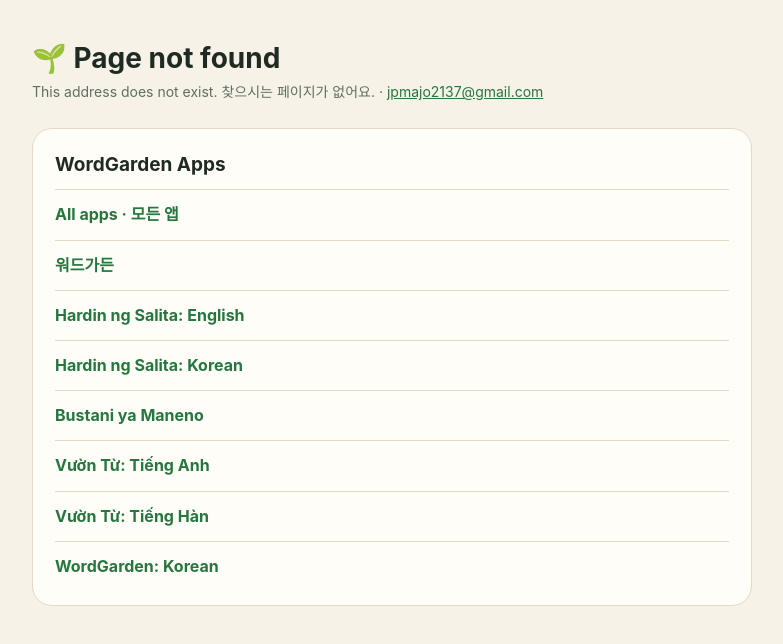
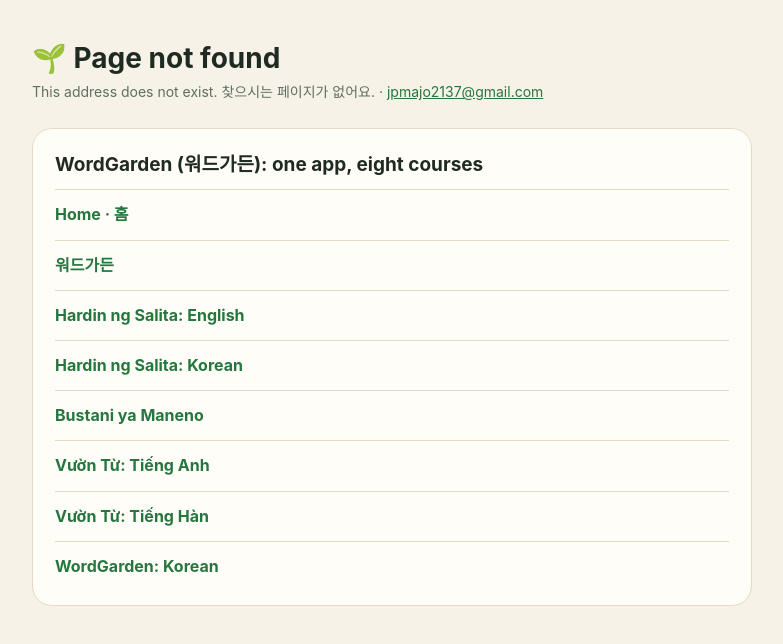
Before and after one commit to jpmajo2137-bot/wordgarden-privacy, a plain HTML site: page 404.html in a window 1280 px wide. Shown: the whole page, without its empty margins (248-1031 px from the left). Drawn offline with Linux system fonts and the light colour scheme.

Commit message:
404 page: WordGarden is one app with eight courses
Co-Authored-By: Claude Fable 5.2 <noreply@anthropic.com>

```diff
--- a/404.html
+++ b/404.html
@@ -5,7 +5,7 @@
 <meta name="viewport" content="width=device-width, initial-scale=1">
 <meta name="color-scheme" content="light dark">
 <meta name="robots" content="noindex">
-<title>Page not found — WordGarden Apps</title>
+<title>Page not found — WordGarden</title>
 <link rel="icon" type="image/png" href="https://jpmajo2137-bot.github.io/icons/wordgarden.png">
 <style>
   :root { --bg:#f6f2e7; --ink:#1f2b22; --muted:#5f6f63; --leaf:#26763f; --card:#fffdf7; --line:#e2dac3; }
@@ -26,9 +26,9 @@
   <h1>🌱 Page not found</h1>
   <p class="meta">This address does not exist. <span lang="ko">찾으시는 페이지가 없어요.</span> · <a href="mailto:jpmajo2137@gmail.com">jpmajo2137@gmail.com</a></p>
   <section>
-    <h2>WordGarden Apps</h2>
+    <h2>WordGarden <span lang="ko">(워드가든)</span>: one app, eight courses</h2>
     <ul>
-      <li><a href="https://jpmajo2137-bot.github.io/">All apps · <span lang="ko">모든 앱</span></a></li>
+      <li><a href="https://jpmajo2137-bot.github.io/">Home · <span lang="ko">홈</span></a></li>
       <li lang="ko"><a href="https://jpmajo2137-bot.github.io/wordgarden-privacy/app/">워드가든</a></li>
       <li lang="fil"><a href="https://jpmajo2137-bot.github.io/wordgarden-privacy/hardin/english/">Hardin ng Salita: English</a></li>
       <li lang="fil"><a href="https://jpmajo2137-bot.github.io/wordgarden-privacy/hardin/korean/">Hardin ng Salita: Korean</a></li>
```
